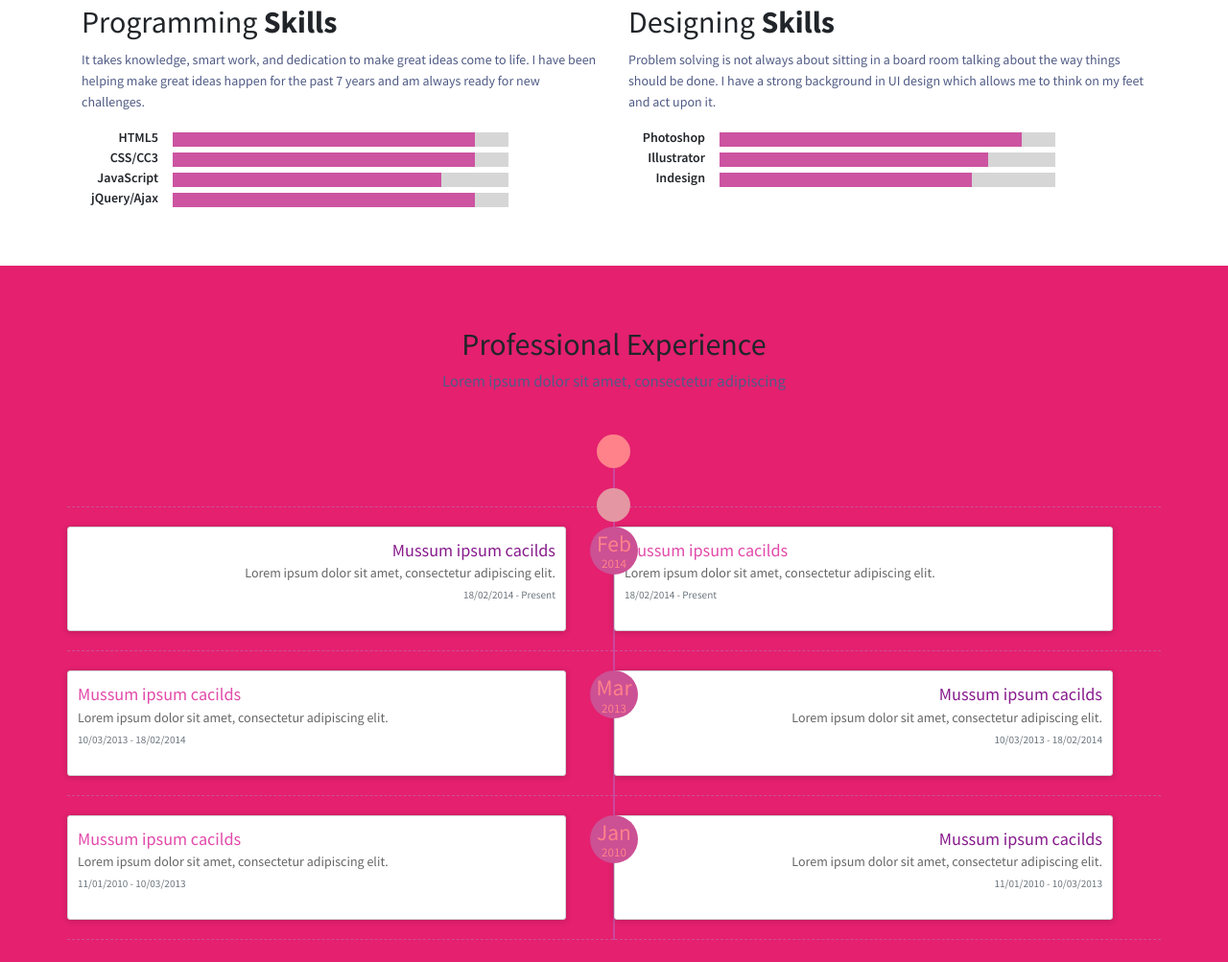
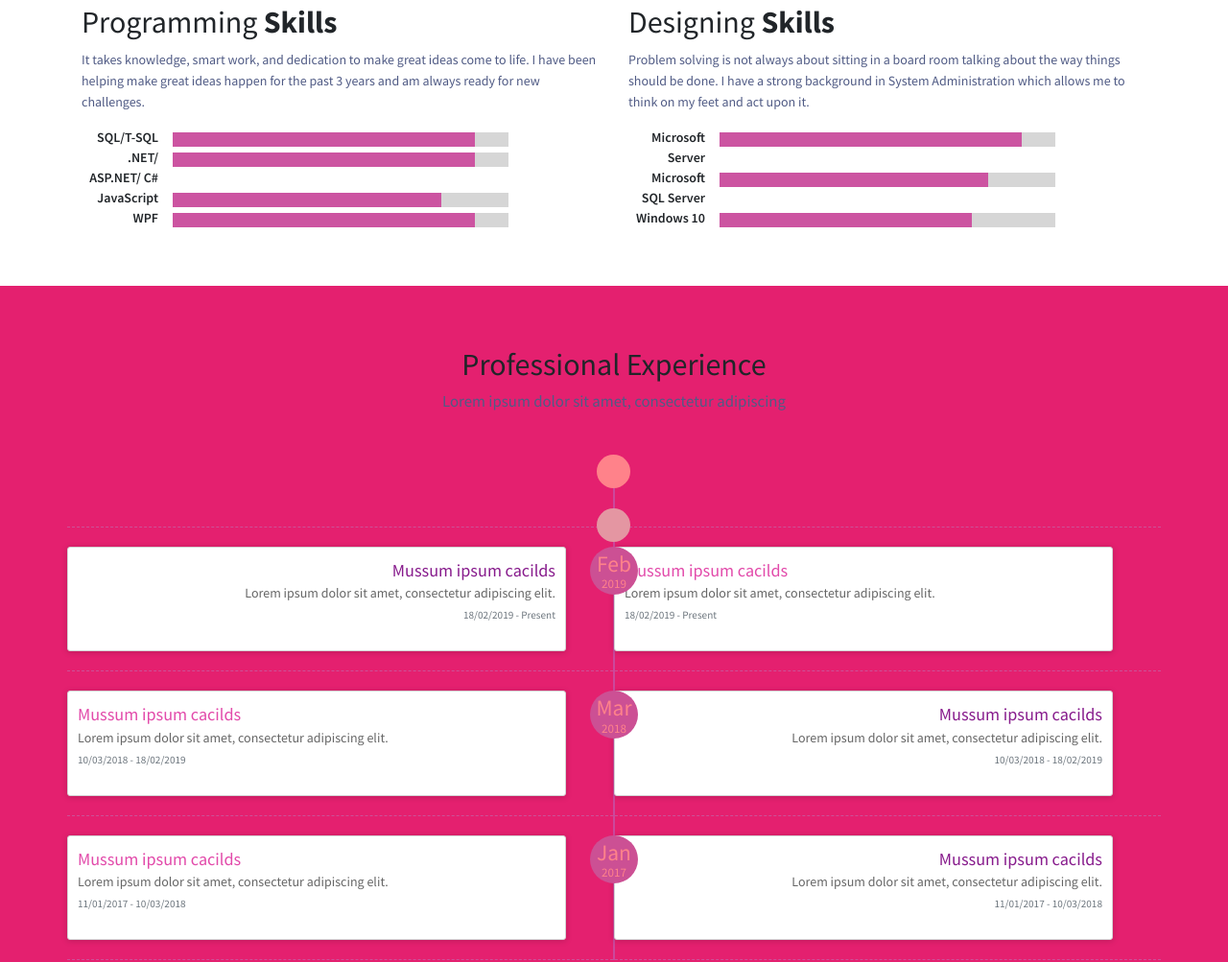
Before and after one commit to kristinevog/mycv, a plain HTML site: page index.html in a window 1280 px wide. Shown: the part 1987-2990 px from the top of the page at 96% size. Drawn offline with Linux system fonts and the light colour scheme.

Commit message:
Changed index

```diff
--- a/index.html
+++ b/index.html
@@ -161,11 +161,11 @@
                 <div class="col-sm-6">
                     <h2>Programming <strong>Skills</strong></h2>
                     <p class="mrgBtm20">
-                        It takes knowledge, smart work, and dedication to make great ideas come to life. I have been helping make great ideas happen for the past 7 years and am always ready for new challenges.
+                        It takes knowledge, smart work, and dedication to make great ideas come to life. I have been helping make great ideas happen for the past 3 years and am always ready for new challenges.
 
                     </p>
                     <div class="row">
-                        <div class="col-md-2 skilltitle">HTML5</div>
+                        <div class="col-md-2 skilltitle">SQL/T-SQL</div>
                         <div class="col-md-8">
                             <div class="progress">
                                 <div class="progress-bar" role="progressbar" aria-valuenow="90" aria-valuemin="0" aria-valuemax="100" style="width: 90%;">
@@ -175,11 +175,11 @@
                         </div>
                     </div>
                     <div class="row">
-                        <div class="col-md-2 skilltitle">CSS/CC3</div>
+                        <div class="col-md-2 skilltitle">.NET/ ASP.NET/ C#</div>
                         <div class="col-md-8">
                             <div class="progress">
-                                <div class="progress-bar" role="progressbar" aria-valuenow="90" aria-valuemin="0" aria-valuemax="100" style="width: 90%;">
-                                    <span class="sr-only">90% Complete</span>
+                                <div class="progress-bar" role="progressbar" aria-valuenow="70" aria-valuemin="0" aria-valuemax="100" style="width: 90%;">
+                                    <span class="sr-only">70% Complete</span>
                                 </div>
                             </div>
                         </div>
@@ -188,18 +188,18 @@
                         <div class="col-md-2 skilltitle">JavaScript</div>
                         <div class="col-md-8">
                             <div class="progress">
-                                <div class="progress-bar" role="progressbar" aria-valuenow="80" aria-valuemin="0" aria-valuemax="100" style="width: 80%;">
-                                    <span class="sr-only">80% Complete</span>
+                                <div class="progress-bar" role="progressbar" aria-valuenow="50" aria-valuemin="0" aria-valuemax="100" style="width: 80%;">
+                                    <span class="sr-only">50% Complete</span>
                                 </div>
                             </div>
                         </div>
                     </div>
                     <div class="row">
-                        <div class="col-md-2 skilltitle">jQuery/Ajax</div>
+                        <div class="col-md-2 skilltitle">WPF</div>
                         <div class="col-md-8">
                             <div class="progress">
-                                <div class="progress-bar" role="progressbar" aria-valuenow="90" aria-valuemin="0" aria-valuemax="100" style="width: 90%;">
-                                    <span class="sr-only">90% Complete</span>
+                                <div class="progress-bar" role="progressbar" aria-valuenow="70" aria-valuemin="0" aria-valuemax="100" style="width: 90%;">
+                                    <span class="sr-only">70% Complete</span>
                                 </div>
                             </div>
                         </div>
@@ -208,35 +208,35 @@
                 <div class="col-sm-6">
                     <h2>Designing <strong>Skills</strong></h2>
                     <p class="mrgBtm20">
-                        Problem solving is not always about sitting in a board room talking about the way things should be done. I have a strong background in UI design which allows me to think on my feet and act upon it.
+                        Problem solving is not always about sitting in a board room talking about the way things should be done. I have a strong background in System Administration which allows me to think on my feet and act upon it.
 
                     </p>
                     <div class="row">
-                        <div class="col-md-2 skilltitle">Photoshop</div>
+                        <div class="col-md-2 skilltitle">Microsoft Server</div>
                         <div class="col-md-8">
                             <div class="progress">
-                                <div class="progress-bar" role="progressbar" aria-valuenow="90" aria-valuemin="0" aria-valuemax="100" style="width: 90%;">
+                                <div class="progress-bar" role="progressbar" aria-valuenow="75" aria-valuemin="0" aria-valuemax="100" style="width: 90%;">
+                                    <span class="sr-only">75% Complete</span>
+                                </div>
+                            </div>
+                        </div>
+                    </div>
+                    <div class="row">
+                        <div class="col-md-2 skilltitle">Microsoft SQL Server</div>
+                        <div class="col-md-8">
+                            <div class="progress">
+                                <div class="progress-bar" role="progressbar" aria-valuenow="90" aria-valuemin="0" aria-valuemax="100" style="width: 80%;">
                                     <span class="sr-only">90% Complete</span>
                                 </div>
                             </div>
                         </div>
                     </div>
                     <div class="row">
-                        <div class="col-md-2 skilltitle">Illustrator</div>
+                        <div class="col-md-2 skilltitle">Windows 10</div>
                         <div class="col-md-8">
                             <div class="progress">
-                                <div class="progress-bar" role="progressbar" aria-valuenow="80" aria-valuemin="0" aria-valuemax="100" style="width: 80%;">
-                                    <span class="sr-only">80% Complete</span>
-                                </div>
-                            </div>
-                        </div>
-                    </div>
-                    <div class="row">
-                        <div class="col-md-2 skilltitle">Indesign</div>
-                        <div class="col-md-8">
-                            <div class="progress">
-                                <div class="progress-bar" role="progressbar" aria-valuenow="75" aria-valuemin="0" aria-valuemax="100" style="width: 75%;">
-                                    <span class="sr-only">75% Complete</span>
+                                <div class="progress-bar" role="progressbar" aria-valuenow="100" aria-valuemin="0" aria-valuemax="100" style="width: 75%;">
+                                    <span class="sr-only">100% Complete</span>
                                 </div>
                             </div>
                         </div>
@@ -271,7 +271,7 @@
 
         <div class="timeline-badge">
             <span class="timeline-balloon-date-day">Feb</span>
-            <span class="timeline-balloon-date-month">2014</span>
+            <span class="timeline-balloon-date-month">2019</span>
         </div>
 
 
@@ -282,7 +282,7 @@
                         <ul class="timeline-panel-ul">
                             <li><span class="importo">Mussum ipsum cacilds</span></li>
                             <li><span class="causale">Lorem ipsum dolor sit amet, consectetur adipiscing elit. </span> </li>
-                            <li><p><small class="text-muted"> 18/02/2014 - Present</small></p> </li>
+                            <li><p><small class="text-muted"> 18/02/2019 - Present</small></p> </li>
                         </ul>
                     </div>
 
@@ -297,7 +297,7 @@
                         <ul class="timeline-panel-ul">
                             <li><span class="importo">Mussum ipsum cacilds</span></li>
                             <li><span class="causale">Lorem ipsum dolor sit amet, consectetur adipiscing elit. </span> </li>
-                            <li><p><small class="text-muted"> 18/02/2014 - Present</small></p> </li>
+                            <li><p><small class="text-muted"> 18/02/2019 - Present</small></p> </li>
                         </ul>
                     </div>
 
@@ -313,7 +313,7 @@
 
         <div class="timeline-badge">
             <span class="timeline-balloon-date-day">Mar</span>
-            <span class="timeline-balloon-date-month">2013</span>
+            <span class="timeline-balloon-date-month">2018</span>
         </div>
 
         <div class="col-sm-offset-6 col-sm-6  timeline-item">
@@ -323,7 +323,7 @@
                         <ul class="timeline-panel-ul">
                             <li><span class="importo">Mussum ipsum cacilds</span></li>
                             <li><span class="causale">Lorem ipsum dolor sit amet, consectetur adipiscing elit. </span> </li>
-                            <li><p><small class="text-muted"> 10/03/2013 - 18/02/2014</small></p> </li>
+                            <li><p><small class="text-muted"> 10/03/2018 - 18/02/2019</small></p> </li>
                         </ul>
                     </div>
 
@@ -338,7 +338,7 @@
                         <ul class="timeline-panel-ul">
                             <li><span class="importo">Mussum ipsum cacilds</span></li>
                             <li><span class="causale">Lorem ipsum dolor sit amet, consectetur adipiscing elit. </span> </li>
-                            <li><p><small class="text-muted"> 10/03/2013 - 18/02/2014</small></p> </li>
+                            <li><p><small class="text-muted"> 10/03/2018 - 18/02/2019</small></p> </li>
                         </ul>
                     </div>
 
@@ -353,7 +353,7 @@
 
         <div class="timeline-badge">
             <span class="timeline-balloon-date-day">Jan</span>
-            <span class="timeline-balloon-date-month">2010</span>
+            <span class="timeline-balloon-date-month">2017</span>
         </div>
 
         <div class="col-sm-offset-6 col-sm-6  timeline-item">
@@ -363,7 +363,7 @@
                         <ul class="timeline-panel-ul">
                             <li><span class="importo">Mussum ipsum cacilds</span></li>
                             <li><span class="causale">Lorem ipsum dolor sit amet, consectetur adipiscing elit. </span> </li>
-                            <li><p><small class="text-muted"> 11/01/2010 - 10/03/2013</small></p> </li>
+                            <li><p><small class="text-muted"> 11/01/2017 - 10/03/2018</small></p> </li>
                         </ul>
                     </div>
 
@@ -378,7 +378,7 @@
                         <ul class="timeline-panel-ul">
                             <li><span class="importo">Mussum ipsum cacilds</span></li>
                             <li><span class="causale">Lorem ipsum dolor sit amet, consectetur adipiscing elit. </span> </li>
-                            <li><p><small class="text-muted"> 11/01/2010 - 10/03/2013</small></p> </li>
+                            <li><p><small class="text-muted"> 11/01/2017 - 10/03/2018</small></p> </li>
                         </ul>
                     </div>
 
```
Also changed, not shown: README.txt, images/photo-1.jpg (deleted), images/photo-2.jpg (deleted), images/photo-3.jpg (deleted), images/photo-4.jpg (deleted).
